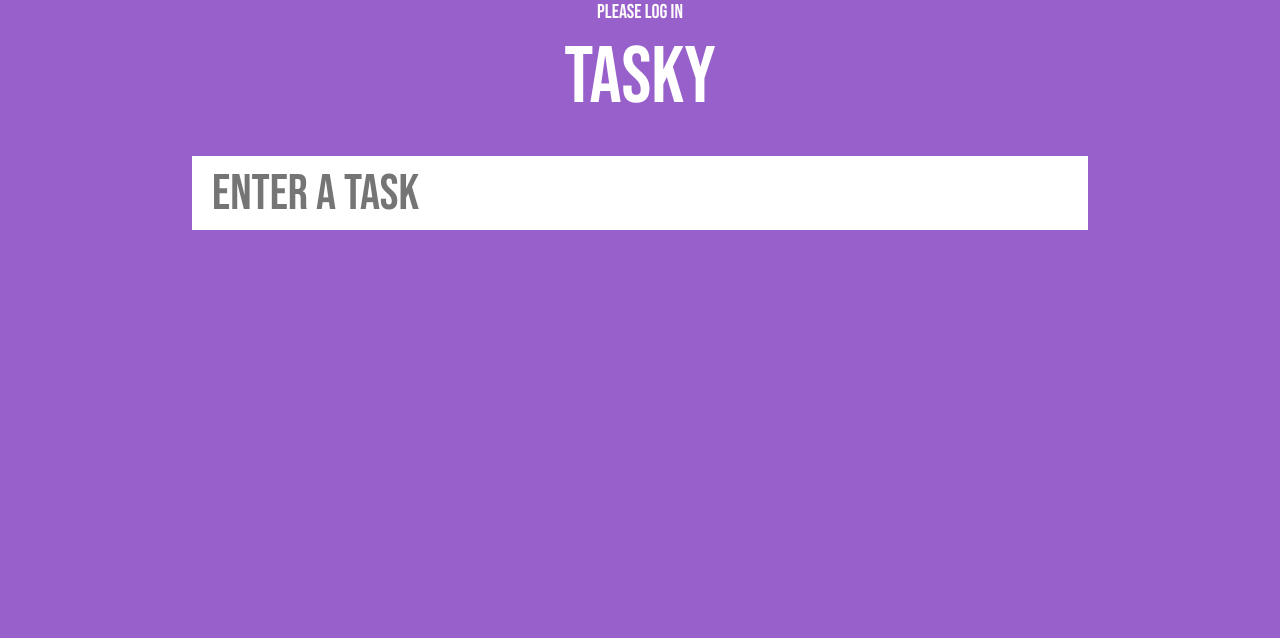
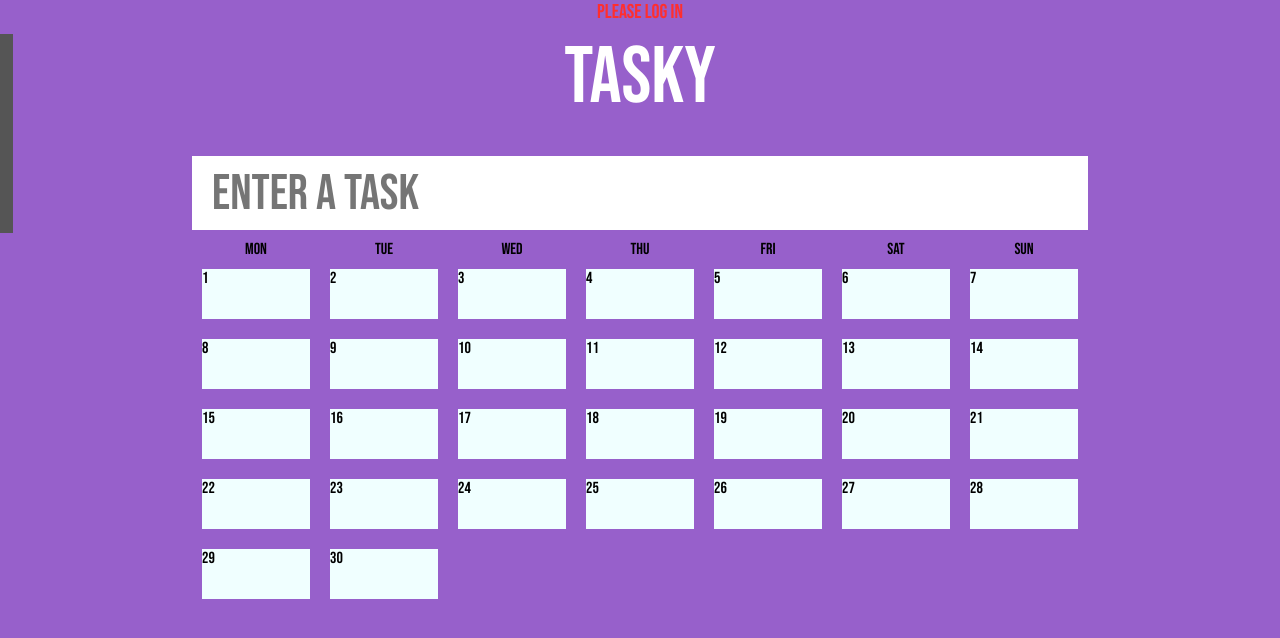
Before and after one commit to LeCherry35/Tasky, a React (Create React App) app: page /calendar in a window 1280 px wide. Shown: the top 638 px of the page. Built offline with nearby package versions, Linux system fonts and the light colour scheme.

Commit message:
calendar init

```diff
--- a/package.json
+++ b/package.json
@@ -8,7 +8,6 @@
     "@types/node": "^16.11.57",
     "@types/react": "^18.0.18",
     "@types/react-beautiful-dnd": "^13.1.2",
-    "@types/react-dom": "^18.0.6",
     "@types/react-redux": "^7.1.24",
     "axios": "^0.27.2",
     "lodash": "^4.17.21",
@@ -47,6 +46,9 @@
     ]
   },
   "devDependencies": {
-    "@types/lodash": "^4.14.187"
+    "@types/lodash": "^4.14.187",
+    "@types/react-dom": "^18.0.9",
+    "@types/react-router-dom": "^5.3.3",
+    "react-router-dom": "^6.4.4"
   }
 }
--- a/src/App.tsx
+++ b/src/App.tsx
@@ -1,4 +1,5 @@
 import React from 'react';
+import { BrowserRouter, Route, Routes } from 'react-router-dom';
 import { useEffect } from 'react';
 import './App.css';
 import InputField from './components/InputField';
@@ -7,19 +8,31 @@ import { DragDropContext, DropResult } from 'react-beautiful-dnd'
 import { useTypedSelector } from './hooks/useTypedSelector';
 import LoginForm from './components/LoginForm';
 import InfoBar from './components/InfoBar';
-import { dragEndAction } from './store/reducers/todoReducer';
+import { clearTodosAction, dragEndAction } from './store/reducers/todoReducer';
 import { checkAuth } from './asyncActions/user';
 import { useTypedDispatch } from './hooks/useTypedDispatch';
 import ClearButton from './components/ClearButton';
+import Calendar from './components/Calendar/Calendar';
+import { getTodosAsync } from './asyncActions/todos';
+import SideButton from './components/SideButton/SideButton';
+
 
 const App: React.FC = () => {
 
   const {todos, completedTodos} = useTypedSelector(state => state.todos)
+  const {isAuth} = useTypedSelector(state => state.user)
   const dispatch = useTypedDispatch()
-
   const onDragEnd = (result:DropResult) => {
     dispatch(dragEndAction(result))
   }
+
+  useEffect(() => {
+    if(isAuth) {
+      dispatch(getTodosAsync())
+    } else {
+      dispatch(clearTodosAction())
+    }
+  },[isAuth, dispatch])
 
   useEffect(() => {
     if(localStorage.getItem('token')){
@@ -30,14 +43,20 @@ const App: React.FC = () => {
   return (
     <DragDropContext onDragEnd={onDragEnd}>
       <div className="App">
+      <BrowserRouter>
+
           <InfoBar />
           <LoginForm />
           <span className="heading">Tasky</span>
           <InputField />
-        <TodoList />
+          <Routes>
+            <Route path='/calendar' element={<Calendar/>}/>
+            <Route path='/' element={<TodoList />}/>
+          </Routes>
           {(todos.length !== 0 || completedTodos.length !== 0) && <ClearButton />}
+          {window.location.pathname === '/' ? <SideButton name='calendar' location='/calendar'/> : <SideButton name='todos' location='/'/>}
+    </BrowserRouter>
       </div>
-
   </DragDropContext>
   );
 }
--- /dev/null
+++ b/src/components/Calendar/Calendar.module.css
@@ -0,0 +1,16 @@
+.container {
+    width: 70%;
+    padding: 10px;
+}
+.days {
+    display: grid;
+    grid-template-columns: 1fr 1fr 1fr 1fr 1fr 1fr 1fr;
+}
+.day {
+    background-color: azure;
+    margin: 10px;
+    height: 50px;
+}
+.weekdayName {
+    text-align: center;
+}
--- /dev/null
+++ b/src/components/Calendar/Calendar.tsx
@@ -0,0 +1,45 @@
+import React, { useState, useEffect } from 'react'
+import { weekdays } from '../../configs/weekdays'
+import { useTypedSelector } from '../../hooks/useTypedSelector'
+import s from './Calendar.module.css'
+import { months } from '../../configs/weekdays'
+
+const Calendar = () => {
+    const [days, setDays] = useState<number[]>([])
+    const now = new Date(Date.now())
+    const weekday = now.getDay()
+    const month = now.getMonth()
+    const date = now.getDate()
+    // console.log('44', weekday);
+
+    useEffect(() => {
+        const d: number[] = new Array(weekday - 1).fill(0)
+        for (let i = 1; i <= months[month].days; i++) {
+            d.push(i)
+        }
+        setDays(d)
+    },[])
+
+
+
+
+    const {todos, completedTodos} = useTypedSelector(state => state.todos)
+  return (
+    <div className={s.container}>
+        <div className={s.days}>
+            {weekdays.map(weekday => {
+                return (
+                    <div className={s.weekdayName} >{weekday}</div>
+                )
+            })}
+            {days.map(day => {
+                return (
+                    <div className={day !== 0 ? s.day : ''}>{day !== 0 && day}</div>
+                )
+            })}
+        </div>
+    </div>
+  )
+}
+
+export default Calendar
--- /dev/null
+++ b/src/components/SideButton/SideButton.module.css
@@ -0,0 +1,25 @@
+.sideButton {
+    font-family: inherit;
+    font-size: 51px;
+    padding: 8px 20px;
+    border: none;
+    color: white;
+    background-color: inherit;
+    z-index: 2;
+    background-color: rgb(85, 85, 85);
+    transition: 0.5s;
+    position: fixed;
+    left: -120px;
+    top: 100px;
+    height: 67px;
+    transform: rotate(90deg);
+    width: 199px;
+}
+
+.sideButton:hover {
+    background-color: rgb(190, 6, 6);
+    left: -74px;
+}
+.sideButton:active {
+    transform: scale(0.8) rotate(90deg);
+}
--- /dev/null
+++ b/src/components/SideButton/SideButton.tsx
@@ -0,0 +1,19 @@
+import React from 'react'
+import { useNavigate } from 'react-router-dom';
+import s from './SideButton.module.css'
+
+interface Props {
+  name: string
+  location: string
+}
+const SideButton: React.FC<Props> = ({name, location}) => {
+
+  let navigate = useNavigate();
+
+
+  return (
+    <button className={s.sideButton} onClick={() => navigate(location)}>{name}</button>
+  )
+}
+
+export default SideButton
--- a/src/components/TodoList.tsx
+++ b/src/components/TodoList.tsx
@@ -4,22 +4,13 @@ import ActiveTodo from './ActiveTodo';
 import { Droppable } from 'react-beautiful-dnd';
 import { MdOutlineArrowForwardIos, MdOutlineArrowBackIos } from 'react-icons/md'
 import { useTypedSelector } from '../hooks/useTypedSelector';
-import { getTodosAsync } from '../asyncActions/todos';
-import { useTypedDispatch } from '../hooks/useTypedDispatch';
-import { clearTodosAction } from '../store/reducers/todoReducer';
 import CompletedTodo from './CompletedTodo';
 
 
 
 const TodoList: React.FC = () => {
 
-  // const todos = useTypedSelector(state => state.todos.todos)
-
-
   const {todos, completedTodos} = useTypedSelector(state => state.todos)
-  const {isAuth} = useTypedSelector(state => state.user)
-  const dispatch = useTypedDispatch ()
-
   const [completedIsHidden,setCompletedIsHidden] = useState<boolean>(true)
 
   const toggleRemoved = () => {
@@ -30,14 +21,6 @@ const TodoList: React.FC = () => {
       setCompletedIsHidden(false)
     }
   }, [todos.length, completedTodos.length])
-
-  useEffect(() => {
-    if(isAuth) {
-      dispatch(getTodosAsync())
-    } else {
-      dispatch(clearTodosAction())
-    }
-  },[isAuth, dispatch])
 
   return (
     <div className="container">
--- /dev/null
+++ b/src/configs/weekdays.ts
@@ -0,0 +1,54 @@
+import { getFebDays } from './../helpers/getFebDays';
+import { IMonth } from './../types/calendar';
+export const weekdays: string [] = ['Mon', 'Tue', 'Wed', 'Thu', 'Fri', 'Sat', 'Sun']
+
+export const months: IMonth [] = [
+    {
+        name: 'January',
+        days: 31
+    },
+    {
+        name: 'February',
+        days: getFebDays()
+    },
+    {
+        name: 'March',
+        days: 31
+    },
+    {
+        name: 'April',
+        days: 30
+    },
+    {
+        name: 'May',
+        days: 31
+    },
+    {
+        name: 'June',
+        days: 30
+    },
+    {
+        name: 'July',
+        days: 31
+    },
+    {
+        name: 'August',
+        days: 31
+    },
+    {
+        name: 'September',
+        days: 30
+    },
+    {
+        name: 'October',
+        days: 31
+    },
+    {
+        name: 'November',
+        days: 30
+    },
+    {
+        name: 'December',
+        days: 31
+    },
+]
--- /dev/null
+++ b/src/helpers/getFebDays.ts
@@ -0,0 +1,4 @@
+export const getFebDays = () => {
+    const now = new Date(Date.now())
+    return now.getFullYear()%4 === 0 ? 29 : 28
+}
--- a/src/store/reducers/todoReducer.ts
+++ b/src/store/reducers/todoReducer.ts
@@ -3,16 +3,6 @@ import { TodosState, TodosAction, TodosActionTypes } from '../../types/todos';
 import { Todo } from '../../types/Todo'
 import * as _ from 'lodash'
 import { DropResult } from 'react-beautiful-dnd'
-
-
-
-
-// const initTodosJSON: string | null = localStorage.getItem('todos')
-// const initTodos: Todo[] = initTodosJSON ? JSON.parse(initTodosJSON) : []
-// const initCompletedTodosJSON: string | null = localStorage.getItem('completedTodos')
-// const initCompletedTodos: Todo[] = initCompletedTodosJSON ? JSON.parse(initCompletedTodosJSON) : []
-
-
 
 const initialState: TodosState = {
     todos: [],
@@ -45,6 +35,7 @@ export const todoReducer = (state = initialState, action: TodosAction): TodosSta
             if(doneTodo) {
                 doneTodoCopy = _.cloneDeep(doneTodo)
                 doneTodoCopy.isDone = true
+                doneTodoCopy.completedAt = Date.now()
                 updatedCompletedTodos = _.cloneDeep(state.completedTodos || [])
                 updatedCompletedTodos.push(doneTodoCopy)
             }
--- a/src/types/Todo.ts
+++ b/src/types/Todo.ts
@@ -2,6 +2,7 @@ export interface Todo {
     _id: string
     createdAt: number
     deadline?: number
+    completedAt?: number
     todo: string
     isDone: boolean
 
--- /dev/null
+++ b/src/types/calendar.ts
@@ -0,0 +1,10 @@
+export interface IDate {
+    date: number
+}
+export interface IWeekday {
+    day: string
+}
+export interface IMonth {
+    name: string
+    days: number
+}
```
Also changed, not shown: 1 other file (tests, documents, lock files or other folders). Lines whose indentation alone changed are shown as unchanged.
